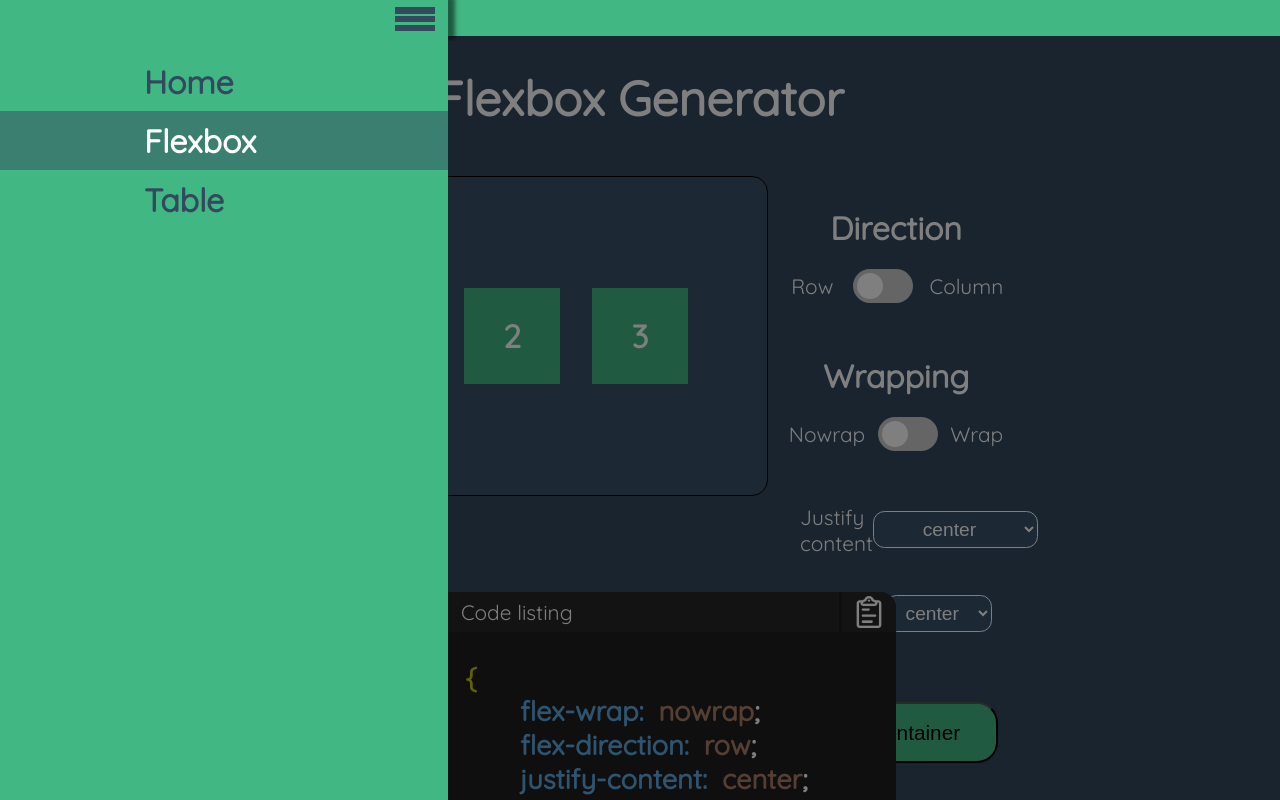
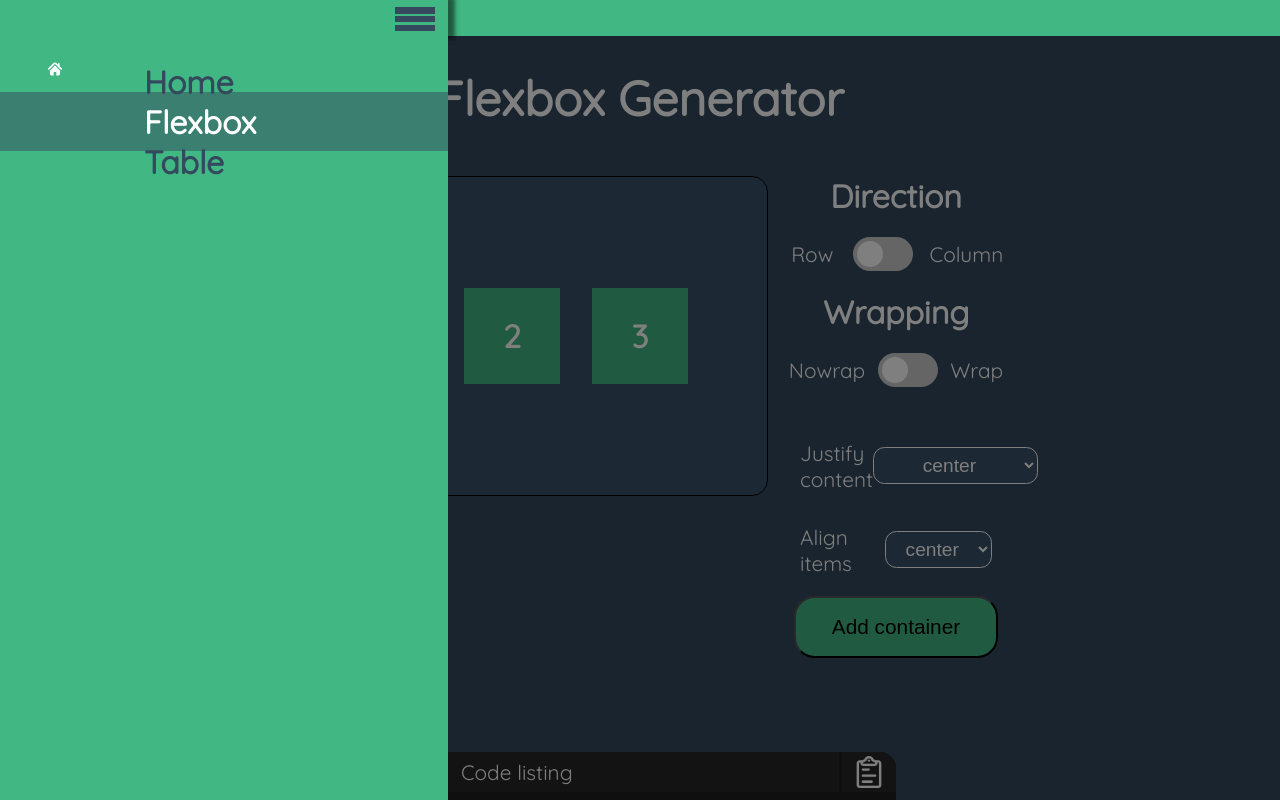
Before and after one commit to RZEPI/engineering-thesis-vue, a Vue app in the folder vue-app/: page /flexbox in a window 1280 px wide. Both pictures are taken after a click on the element 63 px from the left and 19 px from the top of the page. Shown: the top 800 px of the page. Built offline with nearby package versions, Linux system fonts and the light colour scheme.

Commit message:
UI bug fix, fixed sidebar icons

```diff
--- a/vue-app/index.html
+++ b/vue-app/index.html
@@ -7,7 +7,7 @@
       href="https://fonts.googleapis.com/css?family=Quicksand"
       rel="stylesheet"
     />
-    <meta name="viewport" content="width=device-width, initial-scale=1.0" />
+    <meta name="viewport" content="width=device-width, height=device-height, initial-scale=1.0" />
     <title>Vue App</title>
   </head>
   <body>
--- a/vue-app/src/components/UI/SidebarLink.vue
+++ b/vue-app/src/components/UI/SidebarLink.vue
@@ -2,7 +2,7 @@
   <li>
     <router-link :to="link">
       <div></div>
-      <img v-if="imageSrc" :src="imageSrc" />
+      <img v-if="imageSrc" :src="loadedImage" />
       <div v-else></div>
       <span>{{ label }}</span>
     </router-link>
@@ -10,9 +10,16 @@
 </template>
 
 <script setup lang="ts">
+import { ref } from "vue";
 import type { SidebarLinkProps } from "../../models/SidebarLink.ts";
 
-defineProps<SidebarLinkProps>();
+const props = defineProps<SidebarLinkProps>();
+const loadedImage = ref<string | undefined>(undefined);
+if (props.imageSrc) {
+  import(`../../assets/${props.imageSrc}`).then((imageModule)=>{
+    loadedImage.value = imageModule.default;
+  }).catch(() =>{});
+}
 </script>
 
 <style scoped>
@@ -26,20 +33,29 @@ a {
   display: grid;
   grid-template-columns: 1fr 2fr 4fr 1fr;
 }
+
 li {
   list-style-type: none;
   width: 100%;
+  max-height: 5vh;
 }
+
 a:active,
 a.active {
   background-color: var(--active-element-color);
   color: var(--main-text-color);
 }
+
 li:hover {
   background-color: var(--hover-element-color);
   box-sizing: border-box;
 }
+
 span {
   min-width: 20vw;
 }
+img
+{
+  height: calc(3vh - 0.3em);
+}
 </style>
--- a/vue-app/src/components/flexbox/form/FlexboxForm.vue
+++ b/vue-app/src/components/flexbox/form/FlexboxForm.vue
@@ -109,4 +109,10 @@ button {
   border-radius: 1em;
   padding: 0.8em;
 }
+
+@media (max-height: 1300px){
+  button{
+    margin: 1em
+  }
+}
 </style>
--- a/vue-app/src/components/flexbox/form/TheSelect.vue
+++ b/vue-app/src/components/flexbox/form/TheSelect.vue
@@ -43,4 +43,10 @@ select {
   border-color: var(--main-text-color);
   border-radius: 0.6em;
 }
+
+@media (max-height: 1300px) {
+  .select {
+    margin-top: 0.7em;
+  }
+}
 </style>
--- a/vue-app/src/components/flexbox/form/ToggleInput.vue
+++ b/vue-app/src/components/flexbox/form/ToggleInput.vue
@@ -39,4 +39,10 @@ div {
   justify-items: center;
   margin: 1em;
 }
+
+@media (max-height: 1300px) {
+   h3 {
+    margin-top: 0;
+  }
+}
 </style>
--- a/vue-app/src/pages/FlexboxPage.vue
+++ b/vue-app/src/pages/FlexboxPage.vue
@@ -28,4 +28,11 @@ import CodeListing from "../components/flexbox/CodeListing.vue";
   width: 60vw;
   height: 50vh;
 }
+
+@media (max-height: 1300px) {
+  .main-container {
+    height: 70vh;
+  }
+}
+
 </style>
--- a/vue-app/src/static/sites.ts
+++ b/vue-app/src/static/sites.ts
@@ -4,6 +4,7 @@ export const sites: Array<SidebarLinkProps> = [
   {
     label: "Home",
     link: "/",
+    imageSrc: "home.svg"
   },
   {
     label: "Flexbox",
```
Also changed, not shown: vue-app/src/components/UI/BaseSidebar.vue (+7 -7 lines), vue-app/src/assets/home.svg (added).
